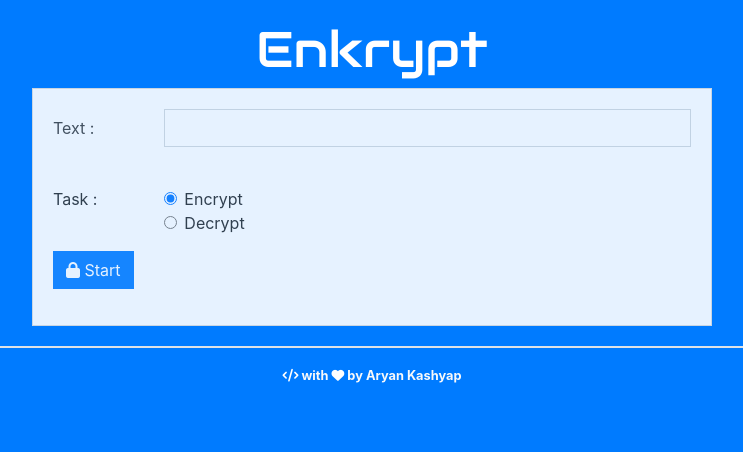
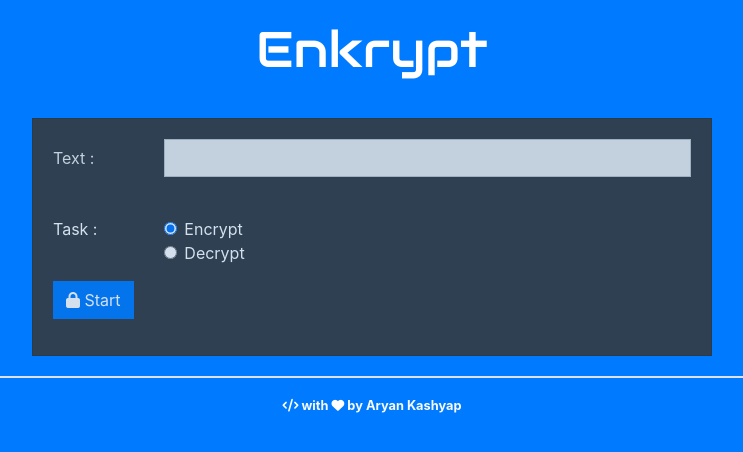
Before and after one commit to iaryankashyap/ConneX, a Flask app: page /enkrypt_details in a window 1280 px wide. Shown: the top 452 px of the page, without its empty margins (268-1011 px from the left). Run offline with Flask 2, Linux system fonts and the light colour scheme; some libraries are stand-ins or nearby versions.

Commit message:
Integerated Enkrypt(mod) with ConneX

```diff
--- a/webapp/templates/en-home.html
+++ b/webapp/templates/en-home.html
@@ -32,6 +32,8 @@
       style="
         text-align: center;
         padding-top: 20px;
+        padding-bottom: 30px;
+
         font-size: 50px;
         font-family: 'Audiowide', cursive;
         color: white;
@@ -39,7 +41,7 @@
     >
       Enkrypt
     </h2>
-    <div class="card rounded-0">
+    <div style="color: white;" class="card rounded-0 bg-dark">
       <div style="opacity: 0.9;" class="abc">
         <form style="opacity: 1;" action="/enkrypt_details" method="POST">
           <div style="opacity: 0.9;" class="form-group row">
--- a/webapp/templates/en-result.html
+++ b/webapp/templates/en-result.html
@@ -31,6 +31,7 @@
       style="
         text-align: center;
         padding-top: 20px;
+        padding-bottom: 30px;
         font-size: 50px;
         font-family: 'Audiowide', cursive;
         color: white;
@@ -38,7 +39,7 @@
     >
       Enkrypt
     </h2>
-    <div class="card rounded-0">
+    <div style="color: white;" class="card rounded-0 bg-dark">
       <div style="opacity: 0.9;" class="abc">
         <form action="/enkrypt" style="opacity: 1;">
           <div style="opacity: 0.9;" class="form-group row">
```
